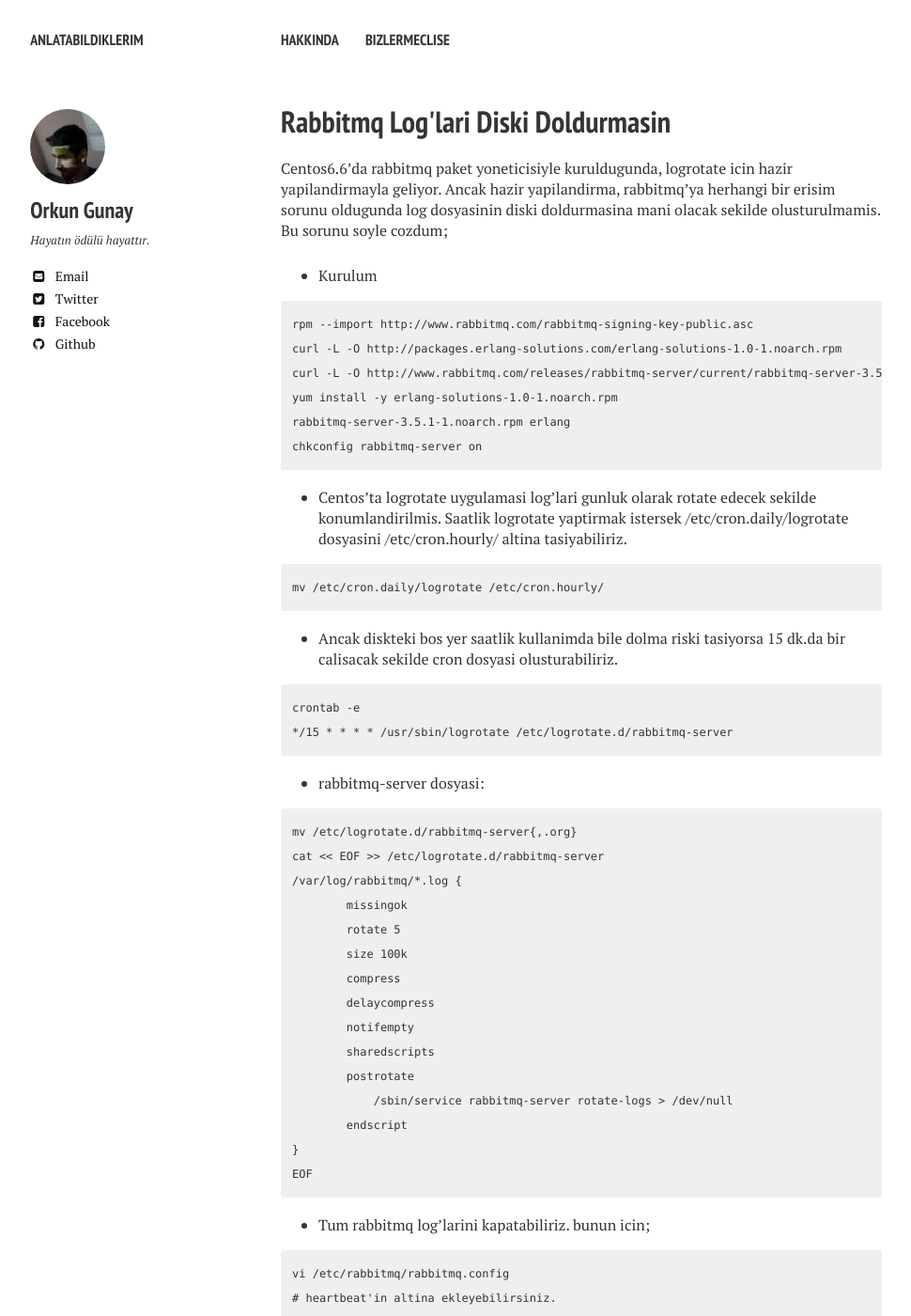
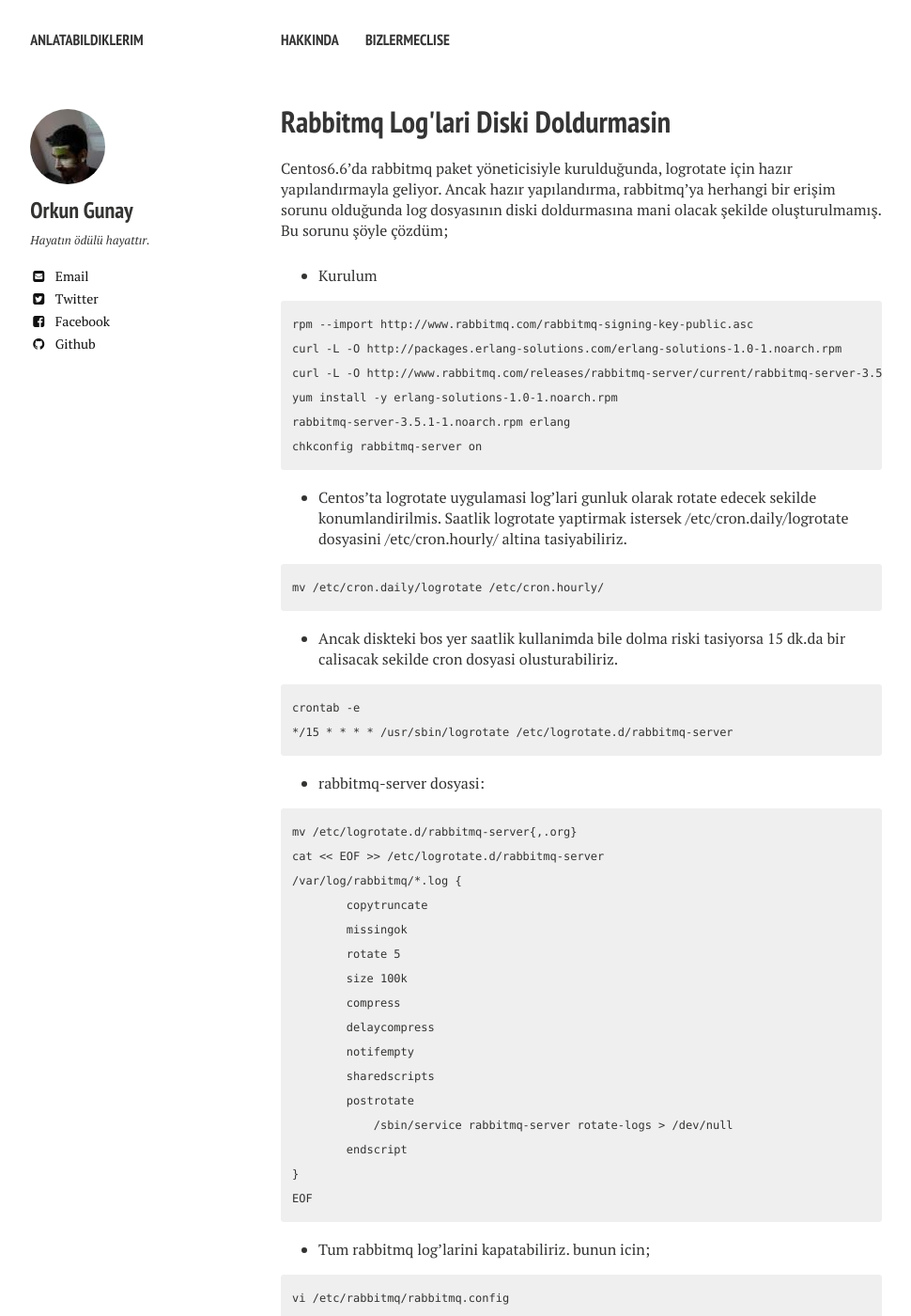
Before and after one commit to teomang/ogny.github.io, a Jekyll site: the page built from _posts/2015-06-10-rabbitmq-loglari-diski-doldurmasin.markdown, in a window 1280 px wide and 1400 px high. Shown: the whole window at 94% size, without its empty margins (21-991 px from the left). Built offline with Jekyll 4.4.1, drawn with Linux system fonts in a browser that asks for light colours; nearby versions of some CDN libraries.

Commit message:
rabbitmq-loglari-diski-doldurmasin'a copytruncate eklendi.

````diff
--- a/_posts/2015-06-10-rabbitmq-loglari-diski-doldurmasin.markdown
+++ b/_posts/2015-06-10-rabbitmq-loglari-diski-doldurmasin.markdown
@@ -10,43 +10,47 @@ image:
 date: 2015-06-10T11:06:33+03:00
 ---
 
-Centos6.6'da rabbitmq paket yoneticisiyle kuruldugunda, logrotate icin hazir
-yapilandirmayla geliyor. Ancak hazir yapilandirma, rabbitmq'ya herhangi bir erisim sorunu oldugunda log dosyasinin diski doldurmasina mani olacak sekilde olusturulmamis. Bu sorunu soyle cozdum;
+Centos6.6'da rabbitmq paket yöneticisiyle kurulduğunda, logrotate için hazır
+yapılandırmayla geliyor. Ancak hazır yapılandırma, rabbitmq'ya herhangi bir
+erişim sorunu olduğunda log dosyasının diski doldurmasına mani olacak şekilde
+oluşturulmamış. Bu sorunu şöyle çözdüm;
 
 * Kurulum
 
-~~~
+```
 rpm --import http://www.rabbitmq.com/rabbitmq-signing-key-public.asc
 curl -L -O http://packages.erlang-solutions.com/erlang-solutions-1.0-1.noarch.rpm
 curl -L -O http://www.rabbitmq.com/releases/rabbitmq-server/current/rabbitmq-server-3.5.2-1.noarch.rpm
 yum install -y erlang-solutions-1.0-1.noarch.rpm
 rabbitmq-server-3.5.1-1.noarch.rpm erlang
 chkconfig rabbitmq-server on
-~~~
+```
+
 
 
 * Centos'ta logrotate uygulamasi log'lari gunluk olarak rotate edecek sekilde
   konumlandirilmis. Saatlik logrotate yaptirmak istersek
   /etc/cron.daily/logrotate dosyasini /etc/cron.hourly/ altina tasiyabiliriz.
 
-~~~
+```
 mv /etc/cron.daily/logrotate /etc/cron.hourly/
-~~~
+```
 
 * Ancak diskteki bos yer saatlik kullanimda bile dolma riski tasiyorsa 15 dk.da
   bir calisacak sekilde cron dosyasi olusturabiliriz.
 
-~~~
+```
 crontab -e
 */15 * * * * /usr/sbin/logrotate /etc/logrotate.d/rabbitmq-server
-~~~
+```
 
 * rabbitmq-server dosyasi:
 
-~~~
+```
 mv /etc/logrotate.d/rabbitmq-server{,.org}
 cat << EOF >> /etc/logrotate.d/rabbitmq-server
 /var/log/rabbitmq/*.log {
+        copytruncate
         missingok
         rotate 5
         size 100k
@@ -59,12 +63,12 @@ cat << EOF >> /etc/logrotate.d/rabbitmq-server
         endscript
 }
 EOF
-~~~
+```
 
 * Tum rabbitmq log'larini kapatabiliriz. bunun icin;
 
-~~~
+```
 vi /etc/rabbitmq/rabbitmq.config
 # heartbeat'in altina ekleyebilirsiniz.
 {log_levels,[{channel,none}]}
-~~~
+```
````
